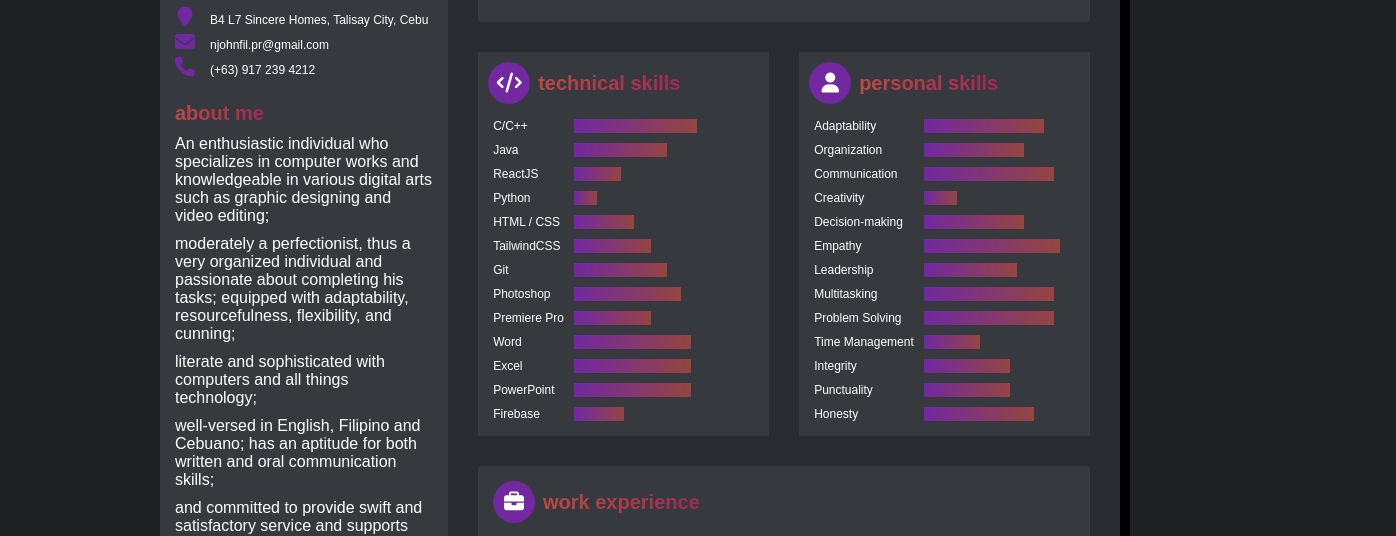
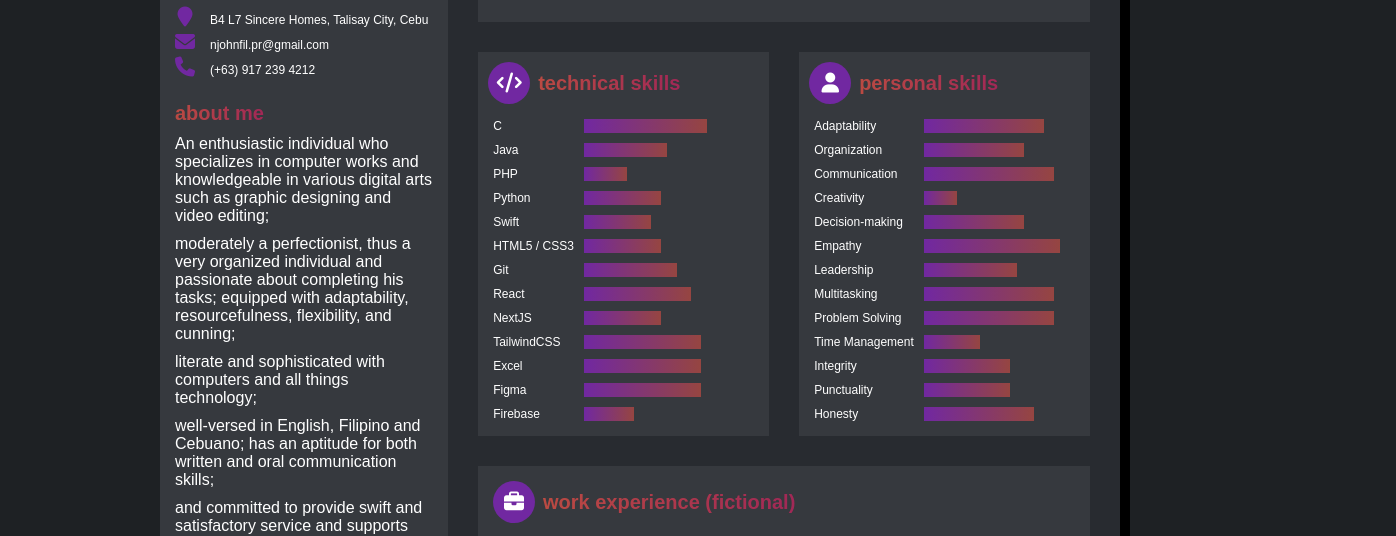
Before and after one commit to Liveir/PracticeWebsite, a plain HTML site: page resume.html in a window 1280 px wide. Shown: the part 575-1111 px from the top of the page, 1396 px wide, since content can reach past the window. Drawn offline with Linux system fonts and the light colour scheme.

Commit message:
Updated text for work experience.

```diff
--- a/resume.html
+++ b/resume.html
@@ -24,7 +24,7 @@
                 <li>
                     <a href="education.html"><button class="nav-item">Education</button></li></a>
                 <li>
-                    <a href="work.html"><button class="nav-item">Work&nbspExperience</button></li></a>
+                    <a href="work.html"><button class="nav-item">Work&nbspExperience&nbsp(fictional)</button></li></a>
                 <li>
                     <a href="resume.html"><button class="nav-item-current">Résumé</button></li></a>
             </ul>
@@ -105,27 +105,27 @@
                     </div>
                     <table cellspacing="5" cellpadding="5" >
                         <tr>
-                            <td><span>C/C++</span></td>
+                            <td><span>C</span></td>
                             <td><p>ttttttttttttttttttttttttttttttttttttt</p></td>
                         </tr>
                         <tr>
                             <td><span>Java</span></td>
-                            <td><p>tttttttttttttttttttttttttttt</p></td>
+                            <td><p>ttttttttttttttttttttttttt</p></td>
                         </tr>
                         <tr>
-                            <td><span>ReactJS</span></td>
-                            <td><p>tttttttttttttt</p></td>
+                            <td><span>PHP</span></td>
+                            <td><p>ttttttttttttt</p></td>
                         </tr>
                         <tr>
                             <td><span>Python</span></td>
-                            <td><p>ttttttt</p></td>
+                            <td><p>ttttttttttttttttttttttt</p></td>
                         </tr>
                         <tr>
-                            <td><span>HTML / CSS</span></td>
-                            <td><p>tttttttttttttttttt</p></td>
+                            <td><span>Swift</span></td>
+                            <td><p>tttttttttttttttttttt</p></td>
                         </tr>
                         <tr>
-                            <td><span>TailwindCSS</span></td>
+                            <td><span>HTML5 / CSS3</span></td>
                             <td><p>ttttttttttttttttttttttt</p></td>
                         </tr>
                         <tr>
@@ -133,15 +133,15 @@
                             <td><p>tttttttttttttttttttttttttttt</p></td>
                         </tr>
                         <tr>
-                            <td><span>Photoshop</span></td>
+                            <td><span>React</span></td>
                             <td><p>tttttttttttttttttttttttttttttttt</p></td>
                         </tr>
                         <tr>
-                            <td><span>Premiere Pro</span></td>
+                            <td><span>NextJS</span></td>
                             <td><p>ttttttttttttttttttttttt</p></td>
                         </tr>
                         <tr>
-                            <td><span>Word</span></td>
+                            <td><span>TailwindCSS</span></td>
                             <td><p>ttttttttttttttttttttttttttttttttttt</p></td>
                         </tr>
                         <tr>
@@ -149,7 +149,7 @@
                             <td><p>ttttttttttttttttttttttttttttttttttt</p></td>
                         </tr>
                         <tr>
-                            <td><span>PowerPoint</span></td>
+                            <td><span>Figma</span></td>
                             <td><p>ttttttttttttttttttttttttttttttttttt</p></td>
                         </tr>
                         <tr>
@@ -219,7 +219,7 @@
                 </div>
                 <div class="exp">
                     <div class="label">
-                        <h2><i class="fa fa-briefcase"></i></h2><h3>work experience</h3>
+                        <h2><i class="fa fa-briefcase"></i></h2><h3>work experience (fictional) </h3>
                     </div>
                     <ul>
                       <li><span>Distinguished Engineer</span><small>Crossover</small><small>(Remote), Parañaque, NCR</small><small>2036 - Present</small></li>
```
Also changed, not shown: education.html (+1 -0 lines), index.html (+1 -0 lines), work.html (+2 -0 lines).
